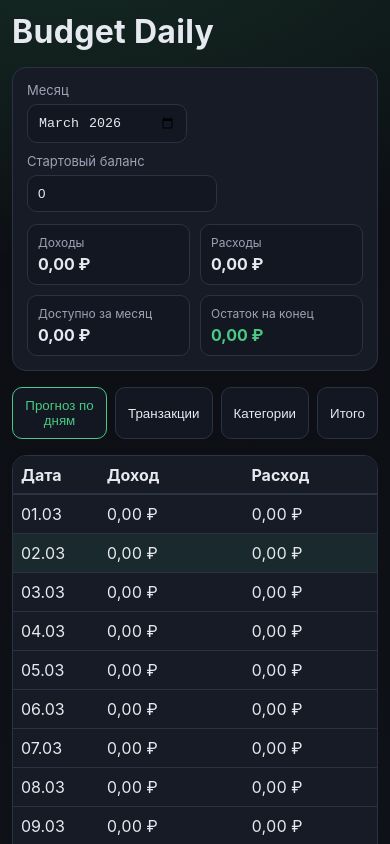
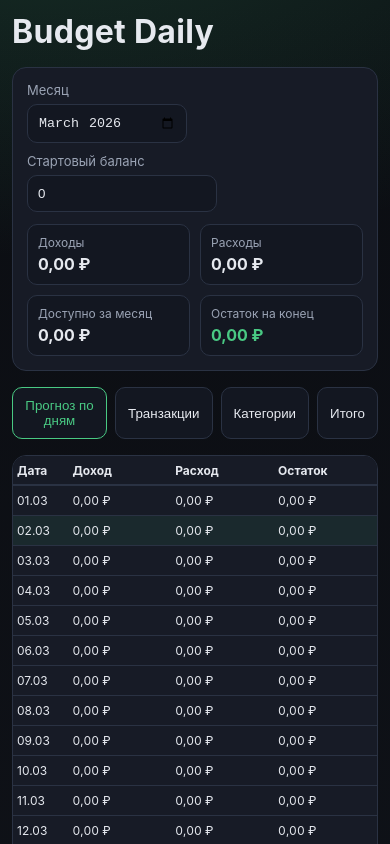
Before and after one commit to Nancymay/budget-daily, a React (Vite) app: page / in a window 390 px wide. Shown: the top 844 px of the page. Built offline with nearby package versions, Linux system fonts and the light colour scheme.

Commit message:
ui: improve mobile forecast table fit and bottom spacing

```diff
--- a/src/styles/main.css
+++ b/src/styles/main.css
@@ -32,6 +32,7 @@ body {
   max-width: 1200px;
   margin: 0 auto;
   padding: 20px;
+  padding-bottom: 24px;
   display: grid;
   gap: 16px;
 }
@@ -151,7 +152,7 @@ h1 {
 table {
   width: 100%;
   border-collapse: collapse;
-  min-width: 520px;
+  min-width: 0;
   table-layout: fixed;
 }
 
@@ -159,13 +160,15 @@ th,
 td {
   border-bottom: 1px solid var(--line);
   text-align: left;
-  padding: 9px 8px;
+  padding: 8px 6px;
   white-space: nowrap;
+  overflow: hidden;
+  text-overflow: ellipsis;
 }
 
 th:first-child,
 td:first-child {
-  width: 58px;
+  width: 48px;
 }
 
 th:nth-child(2),
@@ -174,7 +177,7 @@ th:nth-child(3),
 td:nth-child(3),
 th:nth-child(4),
 td:nth-child(4) {
-  width: 98px;
+  width: 86px;
   font-variant-numeric: tabular-nums;
 }
 
@@ -400,6 +403,7 @@ th {
 @media (max-width: 768px) {
   .app {
     padding: 12px;
+    padding-bottom: 24px;
   }
 
   .tx-card {
@@ -418,3 +422,25 @@ th {
     grid-template-columns: 1fr;
   }
 }
+
+@media (max-width: 430px) {
+  th,
+  td {
+    padding: 7px 4px;
+    font-size: 12px;
+  }
+
+  th:first-child,
+  td:first-child {
+    width: 42px;
+  }
+
+  th:nth-child(2),
+  td:nth-child(2),
+  th:nth-child(3),
+  td:nth-child(3),
+  th:nth-child(4),
+  td:nth-child(4) {
+    width: 78px;
+  }
+}
```
